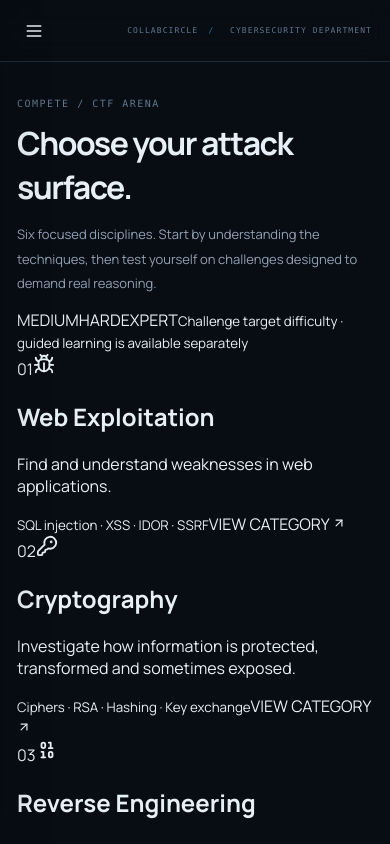
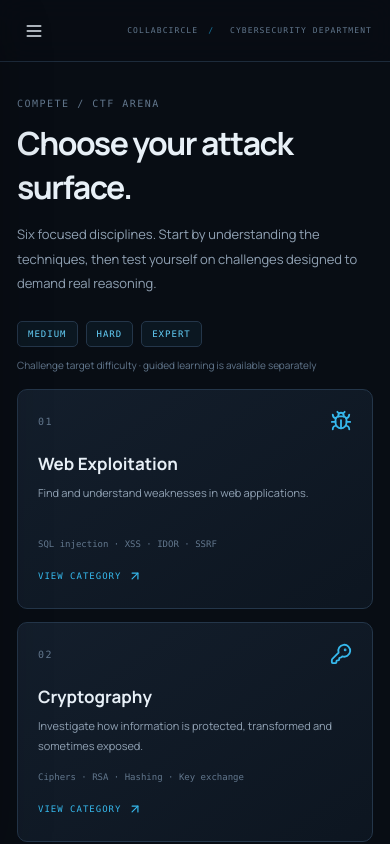
Before and after one commit to Samstatix/CyberBreach, a React (Vite) app in the folder apps/web/: page /ctf in a window 390 px wide. Shown: the top 844 px of the page. Built offline with nearby package versions, Linux system fonts and the light colour scheme.

Commit message:
style: add responsive CTF category cards

```diff
--- a/apps/web/src/styles/global.css
+++ b/apps/web/src/styles/global.css
@@ -63,3 +63,19 @@ button { font: inherit; }
 @media (max-width: 1050px) { .area-grid { grid-template-columns: repeat(2, minmax(0, 1fr)); } .hero-emblem { min-width: 160px; } }
 @media (max-width: 760px) { .sidebar { transform: translateX(-100%); transition: transform .2s; box-shadow: var(--shadow-panel); } .sidebar.sidebar-open { transform: translateX(0); } .main-column { margin-left: 0; } .mobile-menu { display: inline-flex; } .topbar { padding: 0 18px; } .breadcrumb { font-size: 8px; } .topbar-status { display: none; } .page-content { padding: 24px 17px 40px; } .hero { padding: 27px 23px; } .hero-emblem { display: none; } .research-card { grid-column: span 2; } .site-footer { padding: 15px 18px; } }
 @media (max-width: 520px) { .area-grid { grid-template-columns: 1fr; } .research-card { grid-column: auto; } .section-heading { align-items: start; flex-direction: column; gap: 9px; } .hero h1 { letter-spacing: -1.2px; } }
+
+
+/* CTF Arena taxonomy */
+.difficulty-strip { display: flex; align-items: center; flex-wrap: wrap; gap: 8px; margin: 25px 0 17px; }
+.difficulty-strip span { padding: 7px 10px; border: 1px solid var(--border); border-radius: 5px; color: var(--accent-bright); background: rgba(54,185,237,.06); font: 9px var(--font-mono); letter-spacing: 1px; }
+.difficulty-strip small { margin-left: 5px; color: var(--text-2); font-size: 10px; }
+.category-grid { display: grid; grid-template-columns: repeat(2, minmax(0, 1fr)); gap: 13px; }
+.category-card { min-height: 220px; padding: 20px; border: 1px solid var(--border); border-radius: var(--radius-md); background: linear-gradient(145deg, rgba(20,31,45,.95), rgba(13,22,33,.95)); }
+.category-top { display: flex; justify-content: space-between; align-items: center; color: var(--accent); }
+.category-top span { color: var(--text-2); font: 10px var(--font-mono); letter-spacing: 1.5px; }
+.category-card h2 { margin: 20px 0 8px; font-size: 17px; }
+.category-card p { min-height: 42px; margin: 0; color: var(--text-1); font-size: 11px; line-height: 1.8; }
+.category-card small { display: block; margin-top: 12px; color: var(--text-2); font: 9px var(--font-mono); line-height: 1.7; }
+.category-card a { display: inline-flex; align-items: center; gap: 7px; margin-top: 17px; color: var(--accent); font: 9px var(--font-mono); letter-spacing: 1px; }
+.category-card:hover { border-color: var(--accent-dim); }
+@media (max-width: 620px) { .category-grid { grid-template-columns: 1fr; } .difficulty-strip small { flex-basis: 100%; margin: 3px 0 0; } }
```
